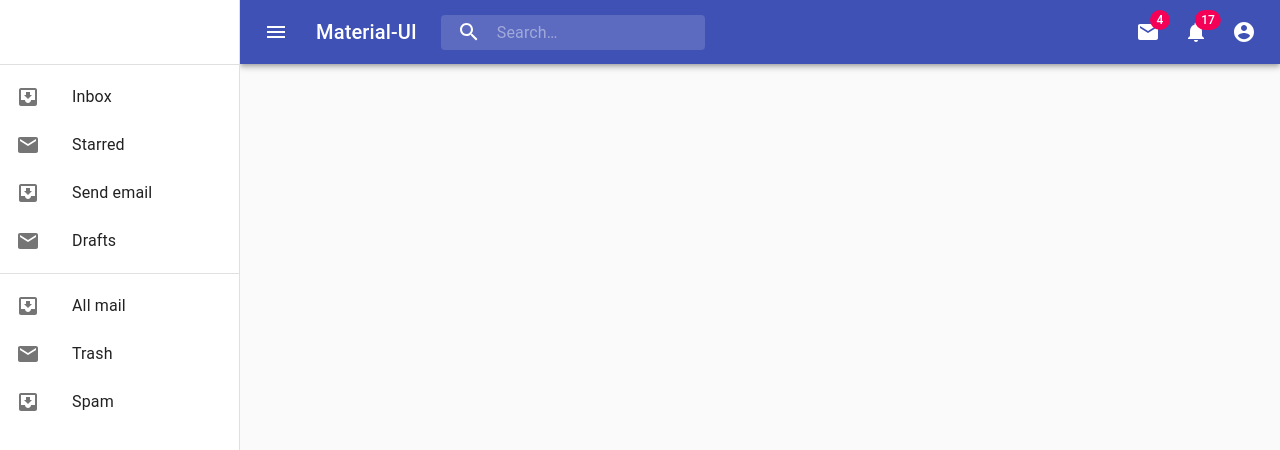
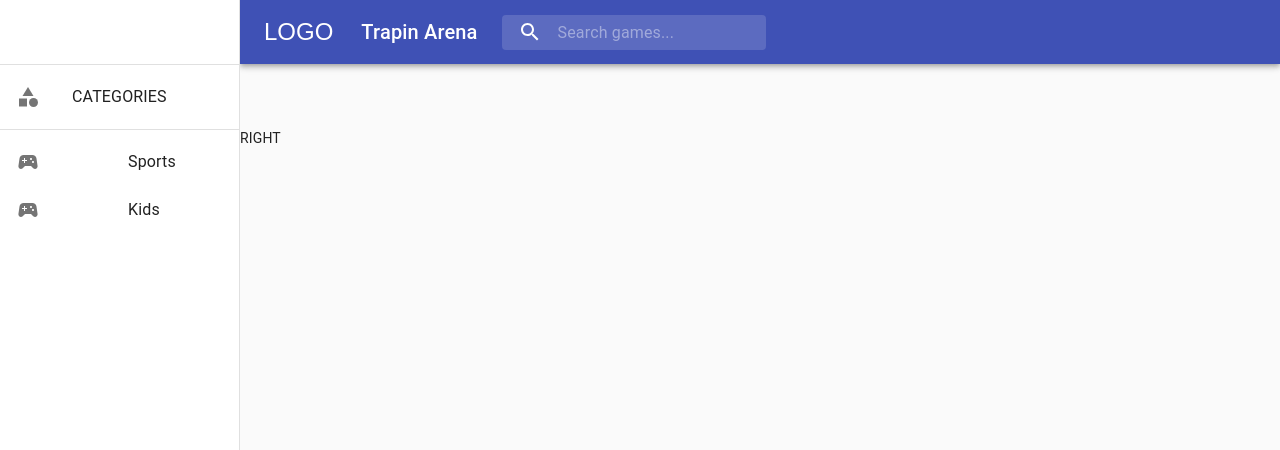
Before and after one commit to AnkitaKhurana/trapin-arena, a React (Create React App) app in the folder trapin-arena/: page / in a window 1280 px wide. Shown: the top 450 px of the page. Built offline with nearby package versions, Linux system fonts and the light colour scheme.

Commit message:
Main Screen Wireframe

```diff
--- a/trapin-arena/package.json
+++ b/trapin-arena/package.json
@@ -4,7 +4,7 @@
   "private": true,
   "dependencies": {
     "@material-ui/core": "^4.4.0",
-    "@material-ui/icons": "^4.2.1",
+    "@material-ui/icons": "^4.4.1",
     "react": "^16.9.0",
     "react-dom": "^16.9.0",
     "react-scripts": "3.1.1"
--- a/trapin-arena/src/App.js
+++ b/trapin-arena/src/App.js
@@ -1,12 +1,12 @@
 import React from 'react';
-import Navigator from './Components/Navbar/navbar.jsx';
+import NavBar from './Components/Navbar/navbar.jsx';
 import Screen from './Components/Screen/screen.jsx';
 import './App.css';
 
 function App() {
   return (
     <div className="App">
-      <Navigator/>
+      <NavBar/>
       <Screen/>
     </div>
   );
--- a/trapin-arena/src/Components/Navbar/navbar.jsx
+++ b/trapin-arena/src/Components/Navbar/navbar.jsx
@@ -82,7 +82,7 @@ const useStyles = makeStyles(theme => ({
   },
 }));
 
-export default function Navigator() {
+export default function NavBar() {
   const classes = useStyles();
   const [anchorEl, setAnchorEl] = React.useState(null);
   const [mobileMoreAnchorEl, setMobileMoreAnchorEl] = React.useState(null);
@@ -118,8 +118,7 @@ export default function Navigator() {
       open={isMenuOpen}
       onClose={handleMenuClose}
     >
-      <MenuItem onClick={handleMenuClose}>Profile</MenuItem>
-      <MenuItem onClick={handleMenuClose}>My account</MenuItem>
+
     </Menu>
   );
 
@@ -134,33 +133,6 @@ export default function Navigator() {
       open={isMobileMenuOpen}
       onClose={handleMobileMenuClose}
     >
-      <MenuItem>
-        <IconButton aria-label="show 4 new mails" color="inherit">
-          <Badge badgeContent={4} color="secondary">
-            <MailIcon />
-          </Badge>
-        </IconButton>
-        <p>Messages</p>
-      </MenuItem>
-      <MenuItem>
-        <IconButton aria-label="show 11 new notifications" color="inherit">
-          <Badge badgeContent={11} color="secondary">
-            <NotificationsIcon />
-          </Badge>
-        </IconButton>
-        <p>Notifications</p>
-      </MenuItem>
-      <MenuItem onClick={handleProfileMenuOpen}>
-        <IconButton
-          aria-label="account of current user"
-          aria-controls="primary-search-account-menu"
-          aria-haspopup="true"
-          color="inherit"
-        >
-          <AccountCircle />
-        </IconButton>
-        <p>Profile</p>
-      </MenuItem>
     </Menu>
   );
 
@@ -174,17 +146,17 @@ export default function Navigator() {
             color="inherit"
             aria-label="open drawer"
           >
-            <MenuIcon />
+           LOGO
           </IconButton>
           <Typography className={classes.title} variant="h6" noWrap>
-            Material-UI
+            Trapin Arena
           </Typography>
           <div className={classes.search}>
             <div className={classes.searchIcon}>
               <SearchIcon />
             </div>
             <InputBase
-              placeholder="Search…"
+              placeholder="Search games..."
               classes={{
                 root: classes.inputRoot,
                 input: classes.inputInput,
@@ -194,37 +166,7 @@ export default function Navigator() {
           </div>
           <div className={classes.grow} />
           <div className={classes.sectionDesktop}>
-            <IconButton aria-label="show 4 new mails" color="inherit">
-              <Badge badgeContent={4} color="secondary">
-                <MailIcon />
-              </Badge>
-            </IconButton>
-            <IconButton aria-label="show 17 new notifications" color="inherit">
-              <Badge badgeContent={17} color="secondary">
-                <NotificationsIcon />
-              </Badge>
-            </IconButton>
-            <IconButton
-              edge="end"
-              aria-label="account of current user"
-              aria-controls={menuId}
-              aria-haspopup="true"
-              onClick={handleProfileMenuOpen}
-              color="inherit"
-            >
-              <AccountCircle />
-            </IconButton>
-          </div>
-          <div className={classes.sectionMobile}>
-            <IconButton
-              aria-label="show more"
-              aria-controls={mobileMenuId}
-              aria-haspopup="true"
-              onClick={handleMobileMenuOpen}
-              color="inherit"
-            >
-              <MoreIcon />
-            </IconButton>
+
           </div>
         </Toolbar>
       </AppBar>
--- a/trapin-arena/src/Components/Screen/LeftPanel/leftPanel.jsx
+++ b/trapin-arena/src/Components/Screen/LeftPanel/leftPanel.jsx
@@ -8,7 +8,8 @@ import ListItem from '@material-ui/core/ListItem';
 import ListItemIcon from '@material-ui/core/ListItemIcon';
 import ListItemText from '@material-ui/core/ListItemText';
 import InboxIcon from '@material-ui/icons/MoveToInbox';
-import MailIcon from '@material-ui/icons/Mail';
+import SportsEsportsIcon from '@material-ui/icons/SportsEsports';
+import CategoryIcon from '@material-ui/icons/Category'
 
 const drawerWidth = 240;
 
@@ -52,18 +53,20 @@ export default function Leftpanel() {
         <div className={classes.toolbar} />
         <Divider />
         <List>
-          {['Inbox', 'Starred', 'Send email', 'Drafts'].map((text, index) => (
+          {['CATEGORIES'].map((text, index) => (
             <ListItem button key={text}>
-              <ListItemIcon>{index % 2 === 0 ? <InboxIcon /> : <MailIcon />}</ListItemIcon>
+              <ListItemIcon>{index % 2 === 0 ? <CategoryIcon/>: <SportsEsportsIcon />}</ListItemIcon>
               <ListItemText primary={text} />
             </ListItem>
           ))}
         </List>
         <Divider />
         <List>
-          {['All mail', 'Trash', 'Spam'].map((text, index) => (
+          {['Sports', 'Kids'].map((text, index) => (
             <ListItem button key={text}>
-              <ListItemIcon>{index % 2 === 0 ? <InboxIcon /> : <MailIcon />}</ListItemIcon>
+              <ListItemIcon><SportsEsportsIcon/></ListItemIcon>
+              <ListItemIcon></ListItemIcon>
+
               <ListItemText primary={text} />
             </ListItem>
           ))}
--- /dev/null
+++ b/trapin-arena/src/Components/Screen/RightPanel/rightPanel.jsx
@@ -0,0 +1,19 @@
+import React from "react";
+import { withStyles } from "@material-ui/styles";
+import PropTypes from "prop-types";
+
+const styles = theme => ({
+});
+class RightScreen extends React.Component {
+  render() {
+    const { classes } = this.props;
+
+    return <div>RIGHT</div>;
+  }
+}
+
+Screen.propTypes = {
+  classes: PropTypes.object.isRequired
+};
+
+export default withStyles(styles)(RightScreen);
--- a/trapin-arena/src/Components/Screen/screen.jsx
+++ b/trapin-arena/src/Components/Screen/screen.jsx
@@ -2,6 +2,7 @@ import React from "react";
 import LeftPanel from "./LeftPanel/leftPanel";
 import PropTypes from "prop-types";
 import { withStyles } from "@material-ui/styles";
+import RightPanel from "./RightPanel/rightPanel";
 const drawerWidth = 240;
 
 const styles = theme => ({
@@ -25,8 +26,7 @@ class Screen extends React.Component {
         <LeftPanel></LeftPanel>
         <main className={classes.content}>
           <div className={classes.toolbar} />
-
-
+          <RightPanel></RightPanel>
         </main>
       </div>
     );
```
Also changed, not shown: 1 other file (tests, documents, lock files or other folders).
